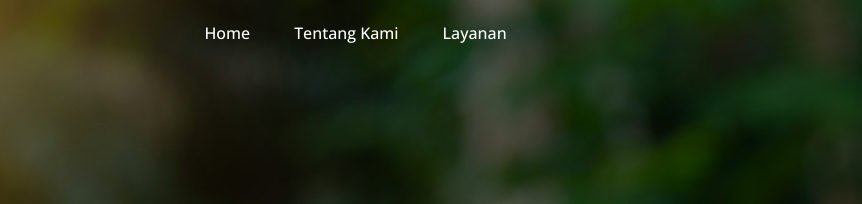
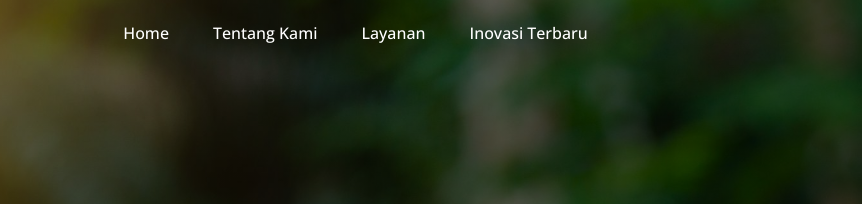
Before and after one commit to heruarbianto/TA-DW-22DX-MMC, a plain HTML site: page Program/index.html in a window 1280 px wide. Shown: the top 204 px of the page, 418-1280 px from the left. Drawn offline with nearby package versions, Linux system fonts and the light colour scheme.

Commit message:
ZANI : PENAMBAHAN LINK UNTUK SCROLL KE TABEL INOVASI TERBARU DI BAGIAN NAVBAR.

```diff
--- a/Program/index.html
+++ b/Program/index.html
@@ -28,6 +28,8 @@
             <li><a href="javascript:void(0);" id="PertanianBerkelanjutan">Pertanian Berkelanjutan</a></li>
           </ul>
         </li>
+        <!-- Tambahkan link untuk scroll ke Inovasi Terbaru -->
+        <li><a href="javascript:void(0);" id="scroll-to-inovasi">Inovasi Terbaru</a></li>
       </ul>
       <div class="h-right">
         <div class="menu-toggle" id="hamburger">
```
